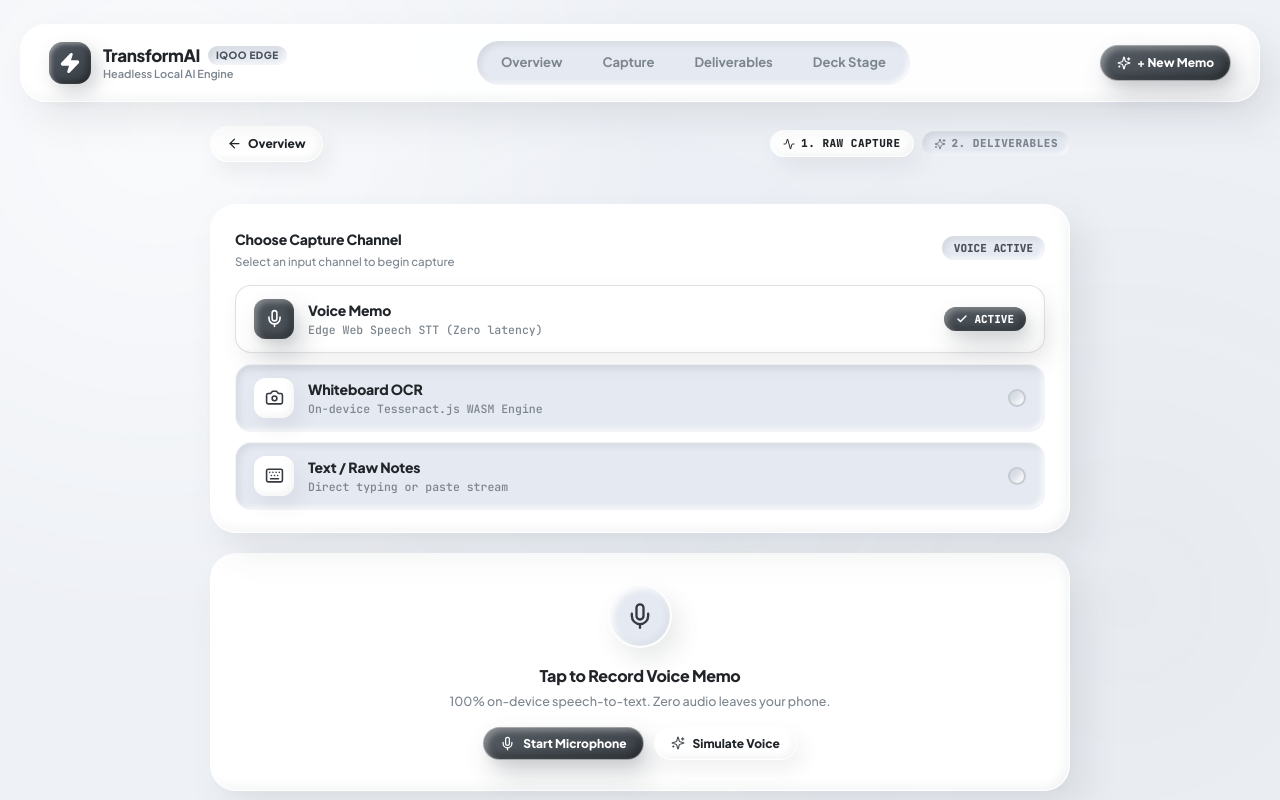
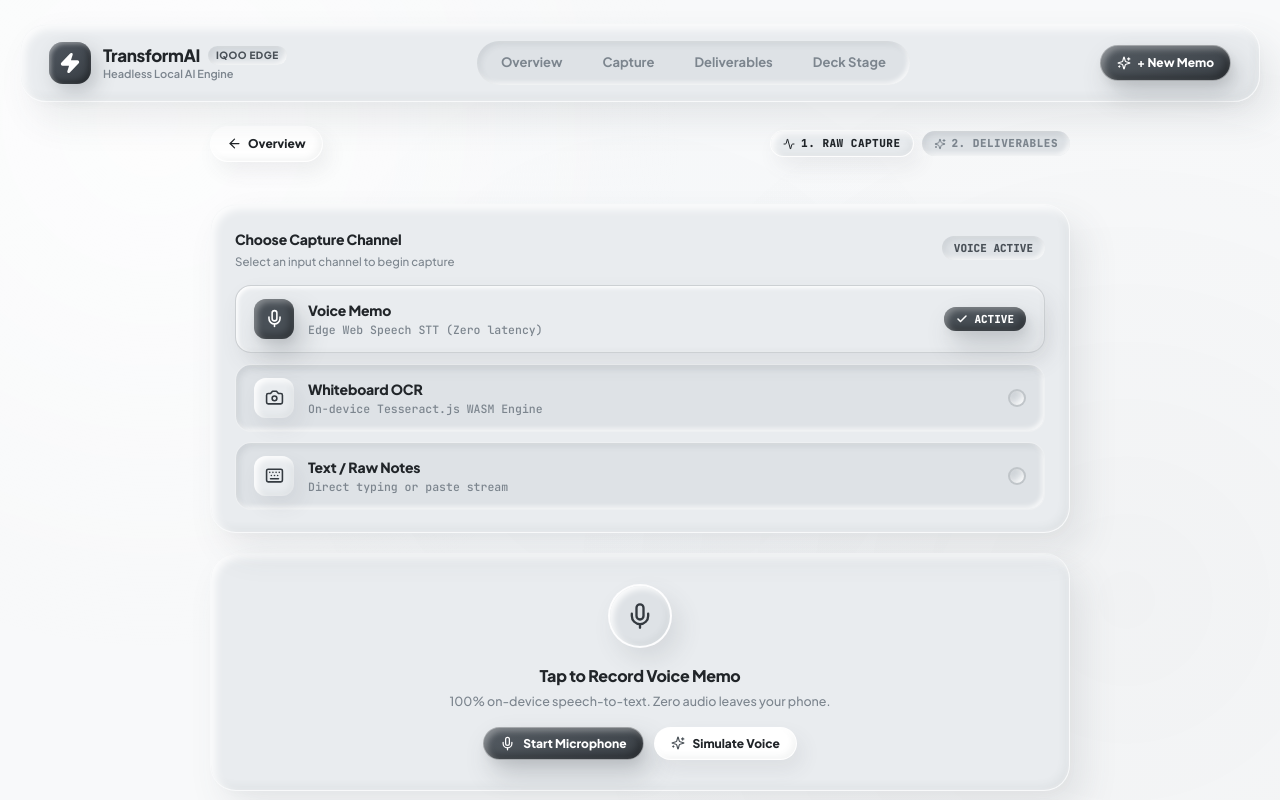
Before and after one commit to Aano2007/transform_ai, a Next.js app in the folder frontend/: page /capture in a window 1280 px wide. Shown: the top 800 px of the page. Built offline with nearby package versions, Linux system fonts and the light colour scheme.

Commit message:
color changed for the containers

```diff
--- a/frontend/src/app/capture/page.js
+++ b/frontend/src/app/capture/page.js
@@ -172,7 +172,7 @@ function CaptureContent() {
             style={{
               marginBottom: 0,
               cursor: step === 2 ? 'pointer' : 'default',
-              background: step === 1 ? '#ffffff' : 'var(--clay-card-inset)',
+              background: step === 1 ? 'rgb(233, 236, 239)' : 'var(--clay-card-inset)',
               color: step === 1 ? 'var(--clay-primary-deep)' : 'var(--clay-primary-muted)',
               border: step === 1 ? '1px solid rgba(255,255,255,0.9)' : 'none',
               boxShadow: step === 1 ? 'var(--clay-shadow-btn-secondary)' : 'var(--clay-shadow-inset)'
@@ -190,7 +190,7 @@ function CaptureContent() {
             style={{
               marginBottom: 0,
               cursor: rawText.trim() ? 'pointer' : 'not-allowed',
-              background: step === 2 ? '#ffffff' : 'var(--clay-card-inset)',
+              background: step === 2 ? 'rgb(233, 236, 239)' : 'var(--clay-card-inset)',
               color: step === 2 ? 'var(--clay-primary-deep)' : 'var(--clay-primary-muted)',
               border: step === 2 ? '1px solid rgba(255,255,255,0.9)' : 'none',
               boxShadow: step === 2 ? 'var(--clay-shadow-btn-secondary)' : 'var(--clay-shadow-inset)'
@@ -253,7 +253,7 @@ function CaptureContent() {
                       justifyContent: 'space-between',
                       padding: '13px 18px',
                       borderRadius: 'var(--clay-radius-inner)',
-                      background: isActive ? '#ffffff' : 'var(--clay-card-inset)',
+                      background: isActive ? 'rgb(233, 236, 239)' : 'var(--clay-card-inset)',
                       border: isActive ? '1.5px solid rgba(73, 80, 87, 0.18)' : '1px solid rgba(255, 255, 255, 0.5)',
                       boxShadow: isActive
                         ? '6px 10px 22px rgba(73, 80, 87, 0.09), inset 2px 2px 4px rgba(255, 255, 255, 0.95), inset -2px -2px 4px rgba(73, 80, 87, 0.04)'
@@ -268,7 +268,7 @@ function CaptureContent() {
                         width: '40px',
                         height: '40px',
                         borderRadius: '12px',
-                        background: isActive ? 'var(--clay-primary)' : '#ffffff',
+                        background: isActive ? 'var(--clay-primary)' : 'rgb(233, 236, 239)',
                         color: isActive ? '#ffffff' : 'var(--clay-primary-dark)',
                         boxShadow: isActive
                           ? 'var(--clay-shadow-btn-primary)'
@@ -426,7 +426,7 @@ function CaptureContent() {
               onFocus={(e) => {
                 e.target.style.borderColor = 'var(--clay-primary)';
                 e.target.style.boxShadow = '6px 10px 24px rgba(73, 80, 87, 0.1), inset 2px 2px 5px rgba(255, 255, 255, 1)';
-                e.target.style.background = '#ffffff';
+                e.target.style.background = 'rgb(233, 236, 239)';
               }}
               onBlur={(e) => {
                 e.target.style.borderColor = 'rgba(255, 255, 255, 0.6)';
--- a/frontend/src/app/globals.css
+++ b/frontend/src/app/globals.css
@@ -4,10 +4,10 @@
      ========================================================= */
 
   /* Palette */
-  --clay-canvas: #eef1f6;
-  --clay-card-bg: #ffffff;
-  --clay-card-subtle: #f5f7fb;
-  --clay-card-inset: #e5e9f1;
+  --clay-canvas: #f8f9fa;
+  --clay-card-bg: rgb(233, 236, 239);
+  --clay-card-subtle: rgb(233, 236, 239);
+  --clay-card-inset: #dee2e6;
   --clay-primary: #495057;
   --clay-primary-dark: #343a40;
   --clay-primary-deep: #212529;
@@ -185,7 +185,7 @@ body::before {
   position: sticky;
   top: 0;
   z-index: 50;
-  background: rgba(255, 255, 255, 0.92);
+  background: rgba(233, 236, 239, 0.96);
   backdrop-filter: blur(16px);
   -webkit-backdrop-filter: blur(16px);
   padding: 14px 22px;
@@ -293,7 +293,7 @@ body::before {
 }
 
 .nav-link.active {
-  background: #ffffff;
+  background: rgb(233, 236, 239);
   color: var(--clay-primary-deep);
   box-shadow:
     3px 5px 12px rgba(73, 80, 87, 0.08),
@@ -344,7 +344,7 @@ body::before {
 }
 
 .bento-hero {
-  background: linear-gradient(135deg, #ffffff 0%, #f4f6fb 100%);
+  background: linear-gradient(135deg, rgb(233, 236, 239) 0%, #e2e6ea 100%);
 }
 
 /* Clay Inset Wells (Recessed Areas) */
--- a/frontend/src/app/page.js
+++ b/frontend/src/app/page.js
@@ -176,7 +176,7 @@ export default function HomeScreen() {
                   alignItems: 'center',
                   justifyContent: 'space-between',
                   cursor: 'pointer',
-                  background: '#ffffff',
+                  background: 'rgb(233, 236, 239)',
                   border: 'var(--clay-border-subtle)',
                   borderRadius: 'var(--clay-radius-inner)',
                   boxShadow: 'var(--clay-shadow-btn-secondary)',
--- a/frontend/src/components/CitationModal.js
+++ b/frontend/src/components/CitationModal.js
@@ -22,7 +22,7 @@ export default function CitationModal({ citation, rawText, onClose }) {
       animation: 'fadeIn 0.2s cubic-bezier(0.16, 1, 0.3, 1)'
     }}>
       <div style={{
-        background: '#ffffff',
+        background: 'rgb(233, 236, 239)',
         border: 'var(--clay-border)',
         boxShadow: 'var(--clay-shadow-card-hover)',
         borderRadius: 'var(--clay-radius-card)',
@@ -127,7 +127,7 @@ export default function CitationModal({ citation, rawText, onClose }) {
           <div style={{
             marginTop: '8px',
             padding: '14px 16px',
-            background: '#ffffff',
+            background: 'rgb(233, 236, 239)',
             borderRadius: 'var(--clay-radius-inner)',
             fontSize: '13.5px',
             fontWeight: '500',
--- a/frontend/src/components/FormatSelector.js
+++ b/frontend/src/components/FormatSelector.js
@@ -102,7 +102,7 @@ export default function FormatSelector({
                 gap: '12px',
                 padding: '12px 16px',
                 borderRadius: 'var(--clay-radius-inner)',
-                background: isSelected ? '#ffffff' : 'var(--clay-card-inset)',
+                background: isSelected ? 'rgb(233, 236, 239)' : 'var(--clay-card-inset)',
                 border: isSelected ? '1.5px solid rgba(73, 80, 87, 0.18)' : '1px solid rgba(255, 255, 255, 0.5)',
                 boxShadow: isSelected
                   ? '6px 10px 22px rgba(73, 80, 87, 0.09), inset 2px 2px 4px rgba(255, 255, 255, 0.95), inset -2px -2px 4px rgba(73, 80, 87, 0.04)'
@@ -116,7 +116,7 @@ export default function FormatSelector({
                 width: '22px',
                 height: '22px',
                 borderRadius: '7px',
-                background: isSelected ? 'var(--clay-primary)' : '#ffffff',
+                background: isSelected ? 'var(--clay-primary)' : 'rgb(233, 236, 239)',
                 border: isSelected ? 'none' : '1.5px solid rgba(73, 80, 87, 0.25)',
                 boxShadow: isSelected
                   ? 'inset 1px 1px 2px rgba(255, 255, 255, 0.4), inset -1px -1px 2px rgba(0, 0, 0, 0.3)'
@@ -211,7 +211,7 @@ export default function FormatSelector({
             onChange={(e) => onChangeTone(e.target.value)}
             style={{
               width: '100%',
-              background: '#ffffff',
+              background: 'rgb(233, 236, 239)',
               border: '1px solid rgba(255, 255, 255, 0.8)',
               color: 'var(--clay-primary-deep)',
               padding: '10px 12px',
@@ -247,7 +247,7 @@ export default function FormatSelector({
             onChange={(e) => onChangeAudience(e.target.value)}
             style={{
               width: '100%',
-              background: '#ffffff',
+              background: 'rgb(233, 236, 239)',
               border: '1px solid rgba(255, 255, 255, 0.8)',
               color: 'var(--clay-primary-deep)',
               padding: '10px 12px',
--- a/frontend/src/components/OCRScanner.js
+++ b/frontend/src/components/OCRScanner.js
@@ -77,7 +77,7 @@ Topic: Enterprise Pilot Rollout
   return (
     <div style={{ display: 'flex', flexDirection: 'column', gap: '14px' }}>
       <div style={{
-        background: '#ffffff',
+        background: 'rgb(233, 236, 239)',
         border: 'var(--clay-border)',
         borderRadius: 'var(--clay-radius-card)',
         boxShadow: 'var(--clay-shadow-card)',
--- a/frontend/src/components/OfficeKitBridge.js
+++ b/frontend/src/components/OfficeKitBridge.js
@@ -29,7 +29,7 @@ export default function OfficeKitBridge() {
 
   return (
     <div style={{
-      background: '#ffffff',
+      background: 'rgb(233, 236, 239)',
       border: 'var(--clay-border)',
       borderRadius: 'var(--clay-radius-card-sm)',
       boxShadow: 'var(--clay-shadow-card)',
--- a/frontend/src/components/VoiceRecorder.js
+++ b/frontend/src/components/VoiceRecorder.js
@@ -97,7 +97,7 @@ export default function VoiceRecorder({ onTranscriptUpdate, currentText = '' })
   return (
     <div style={{ display: 'flex', flexDirection: 'column', gap: '14px' }}>
       <div style={{
-        background: active ? 'rgba(255, 255, 255, 0.95)' : '#ffffff',
+        background: 'rgb(233, 236, 239)',
         border: active ? '1.5px solid var(--clay-primary)' : 'var(--clay-border)',
         borderRadius: 'var(--clay-radius-card)',
         boxShadow: active ? 'var(--clay-shadow-card-hover)' : 'var(--clay-shadow-card)',
```
Also changed, not shown: frontend/src/components/SlideViewer.js (+4 -4 lines).
